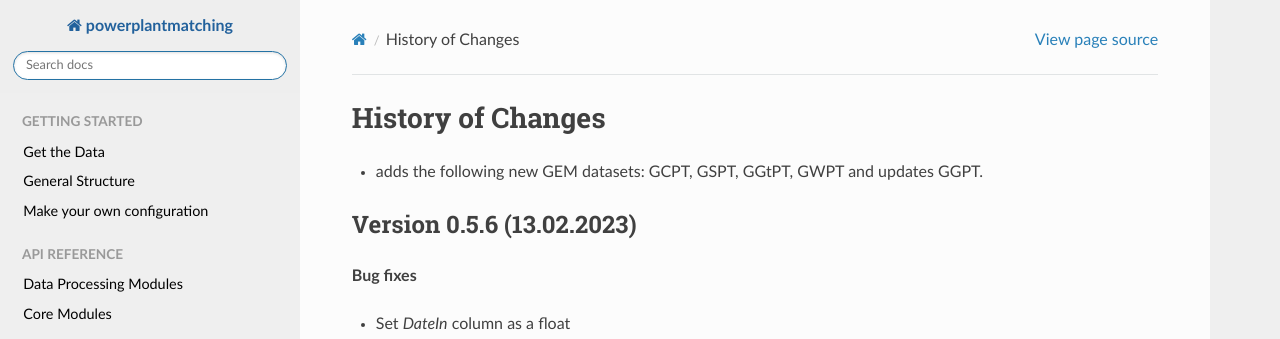
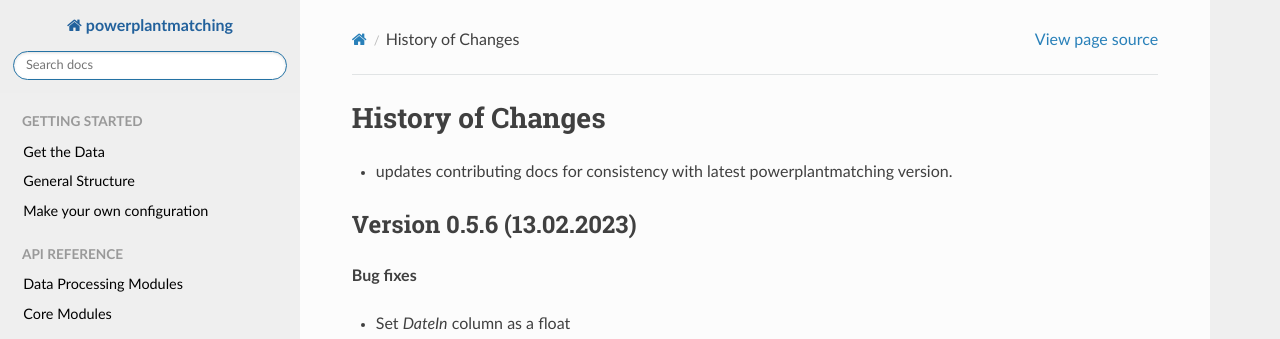
Before and after one commit to PyPSA/powerplantmatching, a Sphinx documentation site: the page built from doc/release-notes.rst, in a window 1280 px wide and 900 px high. Shown: the top 339 px of the window. Built offline with Sphinx 7.4.7 and the Read the Docs theme 2.0.0, drawn with Linux system fonts in a browser that asks for light colours; pages that are not in the unit, such as notebooks, are missing from menus.

Commit message:
update contributing docs

```diff
--- a/doc/release-notes.rst
+++ b/doc/release-notes.rst
@@ -4,7 +4,7 @@
 
 .. Upcoming Version
 .. ----------------
-* adds the following new GEM datasets: GCPT, GSPT, GGtPT, GWPT and updates GGPT.
+* updates contributing docs for consistency with latest powerplantmatching version.
 
 
 Version 0.5.6 (13.02.2023)
```
